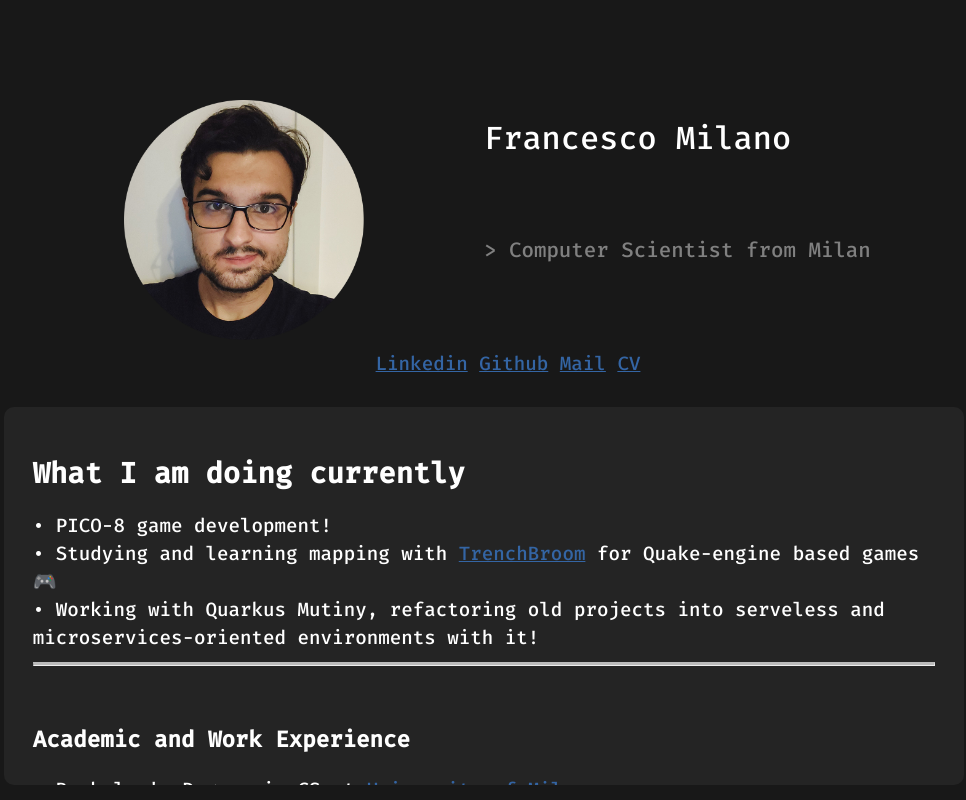
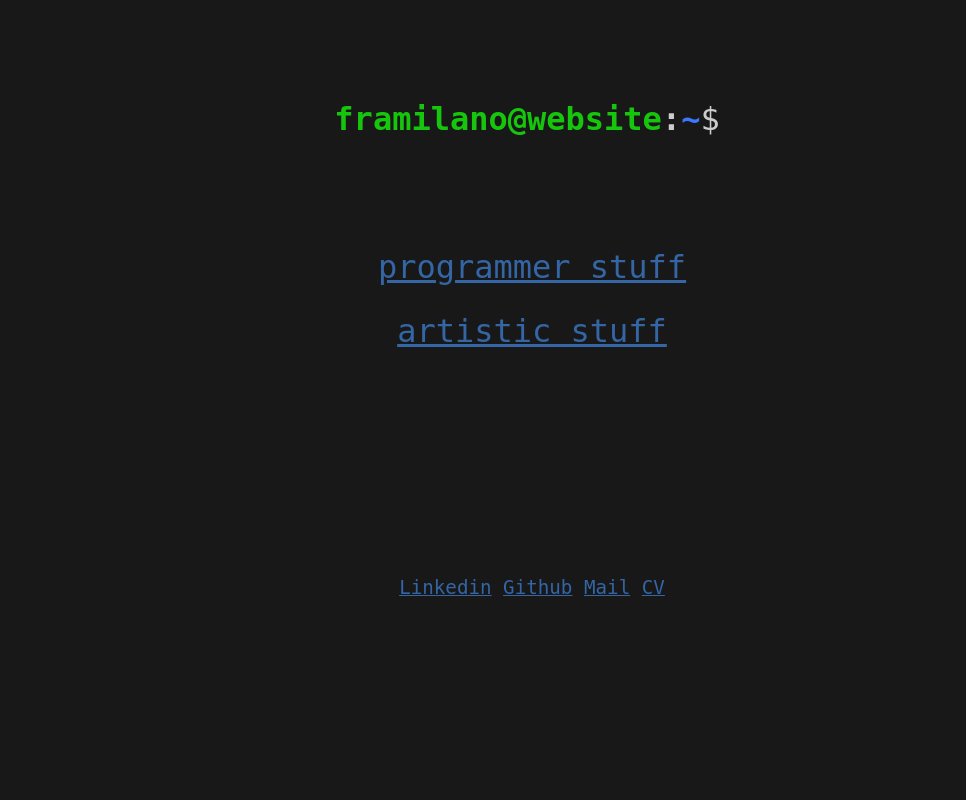
Before and after one commit to framilano/framilano.github.io, a PHP site: page / in a window 1280 px wide. Shown: the whole page, without its empty margins (156-1122 px from the left). Run offline with PHP 8.4, Linux system fonts and the light colour scheme.

Commit message:
First draft for new site

```diff
--- a/css/stylesheet.css
+++ b/css/stylesheet.css
@@ -1,6 +1,6 @@
 body {
     font-family: 'Fira Mono', monospace;
-    color: #FFFFFF;
+    color: #cccccc;
     background-color: #181818;
     line-height: 1.8em;
 }
@@ -32,83 +32,68 @@ a:hover {
     width: 75vw;
     height: 75vh;
     display: grid;
-    grid-template-columns: 50% 50%;
+    grid-template-columns: 15% 80% 15%;
 }
+
 
 .box1 {
     text-align: center;
-    grid-row: 1 / 3;
-    grid-column: 1;
-}
-
-.box2 {
-    padding-top:5%;
-    text-align: left;
     font-size: 200%;
+    font-weight: 700;
     grid-row: 1;
     grid-column: 2;
 }
 
+.box2 {
+    font-size: 200%;
+    line-height: 200%;
+    text-align: center;
+    grid-row: 2;
+    grid-column: 2;
+}
+
+
+
 .box3 {
-    color: grey;
-    text-align: left;
-    font-size: 130%;
-    grid-row: 2;
-    grid-column: 2 / 3;
+    font-size: 150%;
+    line-height: 3vh;
+    grid-row: 3;
+    grid-column: 2;
+    background-color: #242424;
+    border-radius: 10px;
+    overflow-y: scroll;
 }
 
 .box4 {
-    font-size: 120%;
+    grid-row: 3;
+    grid-column: 2;
     text-align: center;
-    padding-left: 5%;
-    grid-row: 3;
-    grid-column: 1 / 3;
+    background-color: #242424;
+    border-radius: 10px;
 }
 
 .box5 {
+    margin-top: 2vh;
     font-size: 120%;
-    text-align: left;
-    margin-top: 3%;
-    padding: 3%;
-    padding-top: 3%;
+    text-align: center;
     grid-row: 4;
-    grid-column: 1 / 3;
-    overflow-y: scroll;
-    height: 40vh;
-    background-color: #242424;
-    border-radius: 10px;
-    line-height: 3.5vh
+    grid-column: 2;
 }
 
-/* Dashed border */
-hr.dashed {
-    border-top: 3px dashed #bbb;
+.splide__slide {
+    padding: 10%;
 }
 
-/* Dotted border */
-hr.dotted {
-    border-top: 3px dotted #bbb;
-}
 
-/* Solid border */
-hr.solid {
-    border-top: 3px solid #bbb;
-}
-
-/* Rounded border */
-hr.rounded {
-    border-top: 8px solid #bbb;
-    border-radius: 5px;
-}
 
 /* Typewriter Stuff */
-
 
 .typewriter {
     animation: blink 1.20s step-end infinite;
     display: inline-block;
     border-right: 10px solid #FFFFFF;
     line-height: normal;
+    font-weight: 300;
 }
 
 @keyframes blink {
@@ -123,6 +108,7 @@ hr.rounded {
     }
 }
 
+/*Mobile Stuff*/
 
 @media screen and (max-width: 820px) {
 
--- a/index.html
+++ b/index.html
@@ -7,74 +7,131 @@
     <meta name="viewport" content="width=device-width, initial-scale=1.0">
     <link rel="preconnect" href="https://fonts.googleapis.com">
     <link rel="preconnect" href="https://fonts.gstatic.com" crossorigin>
-    <link href="https://fonts.googleapis.com/css2?family=Fira+Mono:wght@500&display=swap" rel="stylesheet">
+    <link href="https://fonts.googleapis.com/css2?family=Fira+Code:wght@300..700&display=swap" rel="stylesheet">
     <link rel="shortcut icon" type="image/jpg" href="assets/favicon.ico" />
     <link rel="stylesheet" href="css/stylesheet.css">
-    <title>Francesco Milano</title>
+    <link href=" https://cdn.jsdelivr.net/npm/@splidejs/splide@4.1.4/dist/css/splide.min.css " rel="stylesheet">
+    <title>framilano</title>
 </head>
 
 <body>
     <div class="container">
-        <div class="box1"><img src="assets/image.png"></div>
-        <div class="box2">Francesco Milano</div>
-        <div class="box3">
-            <div class="typewriter"></div>
+
+        <div class="box1">
+            <div style="color: #16c60c;display: inline;">framilano@website</div>:<div
+                style="color: #3b78ff;display: inline;">~</div><div class="typewriter">$</div>
         </div>
-        <div class="box4">
+
+        <div class="box2">
+            <a href="#" id="programmerButton">programmer stuff</a><br>
+            <a href="#" id="artistButton">artistic stuff</a><br>
+        </div>
+
+        <div class="box3" hidden = 1>
+            <section id="slider1" class="splide" aria-label="programmer stuff">
+                <div class="splide__track">
+                    <ul class="splide__list">
+                        <li class="splide__slide">
+                            <h2>What I am doing currently</h2>
+                            • Working with Infocert SpA as a Cloud Developer using AWS.<br><br>
+                            • PICO-8 game development! Super fun.<br><br>
+                            • Studying and learning mapping with <ahref="https://trenchbroom.github.io/">TrenchBroom</a> for Quake-engine based games 🎮<br><br>
+                            • Working with Quarkus Mutiny, refactoring old projects into serveless and microservices-oriented environments with it!<br><br>
+                        </li>
+                        <li class="splide__slide">
+                            <h3>Academic and Work Experience</h3>
+                            • Bachelor's Degree in CS at <a href="https://www.unimi.it/en">University of Milan</a>.<br><br>
+                            • Developed an <a href="https://github.com/framilano/TesiTriennaleMilano">offline dialogue management
+                                framework</a> on ROS for my Bachelor's thesis.<br><br>
+                            • Worked and studied with AWS services like Lambda, EC2, AppSync, Stacks, DDB and StepFunctions.<br><br>
+                            • Worked with Spring Authorization Server framework workflows<br><br>
+                            • Worked with Quarkus, migrating legacy services to Kubernetes-powered ⎈ environments!
+                        </li>
+                        <li class="splide__slide">
+                            <h3>Bots</h3>
+                            • Developed and published a music bot for Discord, with queue, playlists, loop and audio filters support!
+                            <br><br>
+                            • I created a <a href="https://t.me/covid19graphs">Telegram bot</a> that shares COVID-19 data every day (now
+                            only on fridays) since May 2020.<br><br>
+                        </li>
+                        <li class="splide__slide">
+                            <h3>Games</h3>
+                            • Developed a game called <a href="https://github.com/framilano/DodgerDemake">Dodger Demake</a> for
+                            PICO-8.<br><br>
+                            • Developed and published a zombie map for the NZP project, called <a
+                                href="https://github.com/nzp-team/nzportable/discussions/674">Groesten Haus Deimagined</a><br><br>
+                            • Studying game development using the fantasy console <a
+                                href="https://www.lexaloffle.com/pico-8.php">PICO-8</a>!<br><br>
+                            • Learning GSC scripting using BO3 Mod tool, published a mod on Steam Workshop called <a
+                                href="https://steamcommunity.com/sharedfiles/filedetails/?id=3021782868">Little Brother Mod!</a> to help
+                            people not used to FPS games.<br><br>
+                            • I wrote a Unity/C# implementation of 1010 with rotated tetrominoes called <a
+                                href="https://github.com/framilano/TenTen">TenTen</a><br><br>
+                            • I wrote a C++ implementation of <a href="https://github.com/framilano/SnakePlusPlus">Snake</a><br><br>
+                            • I <a href="https://github.com/framilano/PlutoniumLinuxHosting">forked</a> T5/T6 Server support on Linux
+                            for <a href="https://plutonium.pw/">Plutonium</a> to support T4/WaW<br><br>
+                            • In the same fashion I eventually wrote a <a
+                                href="https://github.com/framilano/BlackOps3ServerInstaller">T7 server installer</a> for Linux too<br><br>
+                        </li>
+                        <li class="splide__slide">
+                            <h3>Generic Utilities</h3>
+                            • I wrote a <a href="https://github.com/framilano/EC2Trigger-Lambda">Lambda AWS trigger</a> for EC2
+                            instances, useful to start/stop EC2 from an external endpoint like a Discord bot.<br><br>
+                            • A <a href="https://github.com/framilano/Terminal-Colored-Print">Python3 library</a> to color and format
+                            your strings.<br><br>
+                        </li>
+                        <li class="splide__slide">
+                            <h3>JS/FE Web Stuff (not really my thing tbh)</h3>
+                            • I developed a <a href="https://addons.mozilla.org/it/firefox/addon/crunchyrollspoilerstopper/">Firefox
+                                estension</a> for Crunchyroll, stopping the site from spoilering thumbnails and titles!<br><br>
+                            • Deployed a NodeJS <a href="https://github.com/framilano/LiveWeather">Weather-AQI</a> site on Render and
+                            created a few JS projects and games:
+                                <a href="Projects/downloadcalculator/calculator.html">DTC</a>
+                                <a href="Projects/indovinachiME/indovinachiME.html">GuessWHO</a>
+                                <a href="Projects/nomicosecitta/ncca.html">NomiCoseCittà</a>
+                                <a href="Projects/pomorodotimer/pomorodotimer.html">PomorodoTimer</a>
+                                <a href="Projects/ps3gameupdater/index.html">PS3UpdateParser</a><br><br>
+                        </li>
+                        <li class="splide__slide">
+                            <h3>Bonus Content</h3>
+                            • My Advent of Code <a href="https://github.com/framilano/AdventOfCode2023">repo</a>!
+                        </li>
+                    </ul>
+                </div>
+            </section>
+        </div>
+
+        <div class="box4" hidden=1>
+            <section id="slider2" class="splide" aria-label="programmer stuff">
+                <div class="splide__track">
+                    <ul class="splide__list">
+                        <li class="splide__slide">
+                            <h1>End Of World Rave Volume I</h1>
+                            <video width="320" height="320" controls><source src="assets/drawings/kokaine.mp4" type="video/mp4"></video>
+                            <video width="320" height="320" controls><source src="assets/drawings/alkohol.mp4" type="video/mp4"></video>
+                            <video width="320" height="320" controls><source src="assets/drawings/L$D.mp4" type="video/mp4"></video>
+                        </li>
+                        <li class="splide__slide">
+                            <h1>End Of World Rave Volume II</h1>
+                            <video width="320" height="320" controls><source src="assets/drawings/ketamine.mp4" type="video/mp4"></video>
+                            <video width="320" height="320" controls><source src="assets/drawings/ekstacy.mp4" type="video/mp4"></video>
+                        </li>
+                        <li class="splide__slide">
+                            <h1>idk</h1>
+                            <video width="320" height="320" controls><source src="assets/drawings/honk.mp4" type="video/mp4"></video>
+                            <video width="320" height="320" controls><source src="assets/drawings/lamb.mp4" type="video/mp4"></video>
+                            <video width="320" height="320" controls><source src="assets/drawings/fear.mp4" type="video/mp4"></video>
+                        </li>
+                    </ul>
+                </div>
+            </section>
+        </div>
+
+        <div class="box5">
             <a href="https://www.linkedin.com/in/francesco-milano-0a378a232/" target="_blank">Linkedin</a>
             <a href="https://github.com/framilano" target="_blank">Github</a>
             <a href="mailto:milano.francesco@protonmail.com" target="_blank">Mail</a>
-            <a href="https://www.dropbox.com/s/2l93yiunw93ni29/curriculum_vitae.pdf?dl=0">CV</a><br>
-        </div>
-        <div class="box5">
-            <h2>What I am doing currently</h2>
-            • PICO-8 game development!<br>
-            • Studying and learning mapping with <a href="https://trenchbroom.github.io/">TrenchBroom</a> for Quake-engine based games 🎮<br>
-            • Working with Quarkus Mutiny, refactoring old projects into serveless and microservices-oriented environments with it!<br>
-            <hr class="solid"><br>
-
-            <h3>Academic and Work Experience</h3>
-            • Bachelor's Degree in CS at <a href="https://www.unimi.it/en">University of Milan</a>.<br>
-            • Developed an <a href="https://github.com/framilano/TesiTriennaleMilano">offline dialogue management framework</a> on ROS for my Bachelor's thesis.<br>
-            • Worked and studied with AWS services like Lambda, EC2, AppSync, Stacks, DDB and StepFunctions.<br>
-            • Worked with Spring Authorization Server framework workflows<br>
-            • Worked with Quarkus, migrating legacy services to Kubernetes-powered ⎈ environments!
-            <hr class="solid"><br>
-
-            <h3>Bots</h3>
-            • Developed and published a music bot for Discord, with queue, playlists, loop and audio filters support! <br>
-            • I created a <a href="https://t.me/covid19graphs">Telegram bot</a> that shares COVID-19 data every day (now only on fridays) since May 2020.<br>
-            <hr class="solid"><br>
-
-            <h3>Games</h3>
-            • Developed a game called <a href="https://github.com/framilano/DodgerDemake">Dodger Demake</a> for PICO-8.<br>
-            • Developed and published a zombie map for the NZP project, called <a href="https://github.com/nzp-team/nzportable/discussions/674">Groesten Haus Deimagined</a><br>
-            • Studying game development using the fantasy console <a href="https://www.lexaloffle.com/pico-8.php">PICO-8</a>!<br>
-            • Learning GSC scripting using BO3 Mod tool, published a mod on Steam Workshop called <a href="https://steamcommunity.com/sharedfiles/filedetails/?id=3021782868">Little Brother Mod!</a> to help people not used to FPS games.<br>
-            • I wrote a Unity/C# implementation of 1010 with rotated tetrominoes called <a href="https://github.com/framilano/TenTen">TenTen</a><br>
-            • I wrote a C++ implementation of <a href="https://github.com/framilano/SnakePlusPlus">Snake</a><br>
-            • I <a href="https://github.com/framilano/PlutoniumLinuxHosting">forked</a> T5/T6 Server support on Linux for <a href="https://plutonium.pw/">Plutonium</a> to support T4/WaW<br>
-            • In the same fashion I eventually wrote a <a href="https://github.com/framilano/BlackOps3ServerInstaller">T7 server installer</a> for Linux too<br>
-            <hr class="solid"><br>
-
-            <h3>Generic Utilities</h3>
-            • I wrote a <a href="https://github.com/framilano/EC2Trigger-Lambda">Lambda AWS trigger</a> for EC2 instances, useful to start/stop EC2 from an external endpoint like a Discord bot.<br>
-            • A <a href="https://github.com/framilano/Terminal-Colored-Print">Python3 library</a> to color and format your strings.<br>
-            <hr class="solid"><br>
-
-            <h3>JS/FE Web Stuff (not really my thing tbh)</h3>
-            • I developed a <a href="https://addons.mozilla.org/it/firefox/addon/crunchyrollspoilerstopper/">Firefox estension</a> for Crunchyroll, stopping the site from spoilering thumbnails and titles!<br>
-            • Deployed a NodeJS <a href="https://github.com/framilano/LiveWeather">Weather-AQI</a> site on Render and created a few JS projects and games:<br>
-            <div style="text-align: left;">[ <a href="Projects/downloadcalculator/calculator.html">DTC</a>
-                | <a href="Projects/indovinachiME/indovinachiME.html">GuessWHO</a>
-                | <a href="Projects/nomicosecitta/ncca.html">NomiCoseCittà</a>
-                | <a href="Projects/pomorodotimer/pomorodotimer.html">PomorodoTimer</a>
-                | <a href="Projects/ps3gameupdater/index.html">PS3UpdateParser</a> ]
-            </div>
-            <hr class="solid"><br>
-
-            <h3>Bonus Content</h3>
-            • My Advent of Code <a href="https://github.com/framilano/AdventOfCode2023">repo</a>!
+            <a href="https://www.dropbox.com/s/2l93yiunw93ni29/curriculum_vitae.pdf?dl=0">CV</a>
         </div>
     </div>
     </div>
@@ -82,5 +139,6 @@
 
 </html>
 
+<script src="js/typewriter.js"></script>
 <script src="js/script.js"></script>
-<script>typewrite()</script>
+<script src=" https://cdn.jsdelivr.net/npm/@splidejs/splide@4.1.4/dist/js/splide.min.js "></script>
```
Also changed, not shown: js/script.js (+31 -10 lines), js/typewriter.js (added, +37 -0 lines), assets/image.png (deleted), 8 other files.
